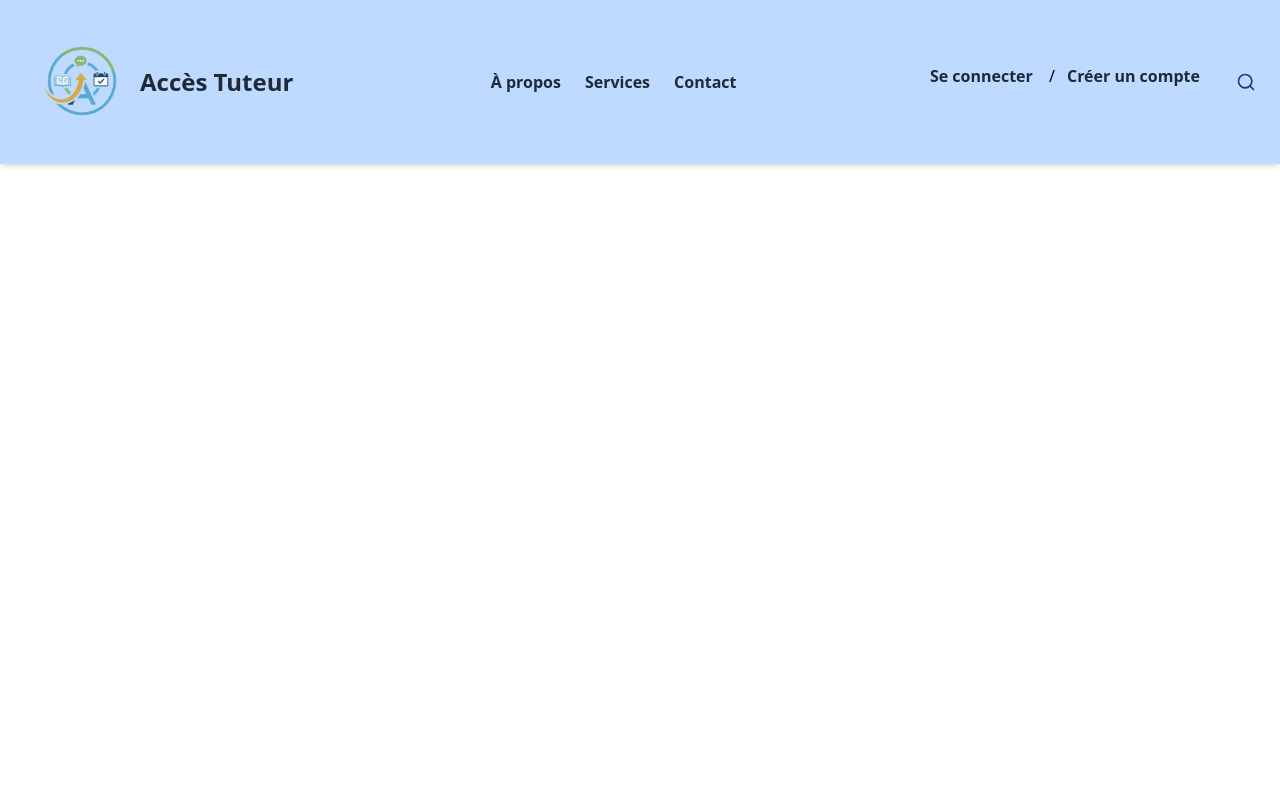
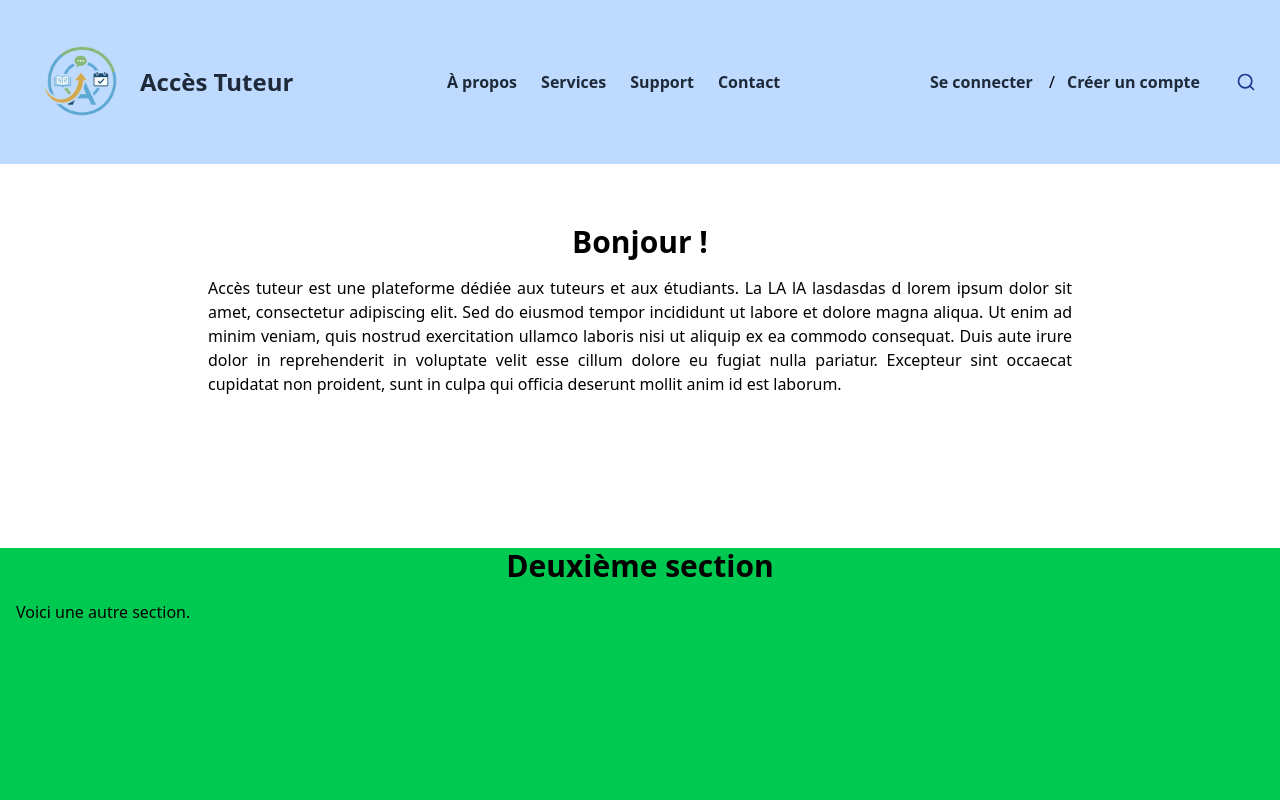
Before and after one commit to willyrire/acces-tuteur-front, a React (Vite) app: page / in a window 1280 px wide. Shown: the top 800 px of the page. Built offline with nearby package versions, Linux system fonts and the light colour scheme.

Commit message:
Ajout de sections dynamiques.

```diff
--- a/package.json
+++ b/package.json
@@ -10,6 +10,7 @@
     "preview": "vite preview"
   },
   "dependencies": {
+    "@shadcn/ui": "^0.0.4",
     "@tailwindcss/vite": "^4.1.18",
     "framer-motion": "^12.27.5",
     "lucide-react": "^0.562.0",
--- a/src/components/Header/Header.jsx
+++ b/src/components/Header/Header.jsx
@@ -12,7 +12,7 @@ const Header = ({ isAuth, userName }) => {
   const [searchOpen, setSearchOpen] = useState(false);
   return (
     <>
-      <header className="sticky top-0 w-full bg-blue-200 shadow-md z-50">
+      <header className="fixed top-0 left-0 w-full z-50 bg-blue-200">
         <div className="max-w-7xl mx-auto flex items-center justify-between p-4">
           {/* Logo à gauche */}
           <Logo />
@@ -21,7 +21,7 @@ const Header = ({ isAuth, userName }) => {
             {/* Menu de navigation au centre */}
             <NavMenu />
           </nav>
-          <nav className="flex gap-4 items-right">
+          <nav className="flex gap-4 items-center">
             {/* Menu utilisateur à droite */}
             <UserMenu isAuth={isAuth} userName={userName} />
             <SearchButton onClick={() => setSearchOpen(!searchOpen)} />
--- a/src/components/Header/NavMenu.jsx
+++ b/src/components/Header/NavMenu.jsx
@@ -8,6 +8,7 @@ const NavMenu = () => {
     { name: "Accueil", link: "/" },
     { name: "À propos", link: "/about" },
     { name: "Services", link: "/services" },
+    { name: "Support", link: "/support" },
     { name: "Contact", link: "/contact" },
   ];
 
--- /dev/null
+++ b/src/components/Section/Section.jsx
@@ -0,0 +1,12 @@
+import React from "react";
+
+const Section = ({title = null, children, className, titleAlignement = "text-center" }) => {
+    return (
+    <section className={`my-8 px-4 ${className}`}>
+        {title && <h1 className={`text-3xl font-bold mb-4 ${titleAlignement}`}>{title}</h1>}
+        {children}
+    </section>
+    );
+};
+
+export default Section;
--- a/src/pages/Homepage.jsx
+++ b/src/pages/Homepage.jsx
@@ -1,12 +1,23 @@
 import React from "react";
+import Header from "../components/Header/Header";
+import Section from "../components/Section/Section";
 
-import Header from "../components/Header/Header";
 function HomePage({isAuth, userName}) {
   return (
-    <div className="min-h-screen flex flex-col">
-      {/* Header en haut */}
+    <div className="flex flex-col">
       <Header isAuth={isAuth} userName={userName} />
+      <Section
+        title="Bonjour !"
+        children="Accès tuteur est une plateforme dédiée aux tuteurs et aux étudiants. La LA lA lasdasdas d lorem ipsum dolor sit amet, consectetur adipiscing elit. Sed do eiusmod tempor incididunt ut labore et dolore magna aliqua. Ut enim ad minim veniam, quis nostrud exercitation ullamco laboris nisi ut aliquip ex ea commodo consequat. Duis aute irure dolor in reprehenderit in voluptate velit esse cillum dolore eu fugiat nulla pariatur. Excepteur sint occaecat cupidatat non proident, sunt in culpa qui officia deserunt mollit anim id est laborum."
+        className="bg-white-500 pb-30 mt-16 pt-40 max-w-4xl mx-auto text-justify"
+        titleAlignement="text-center"
+      />
 
+      <Section
+        title="Deuxième section"
+        children="Voici une autre section."
+        className="bg-green-500 min-h-screen mt-0"
+      />
     </div>
   );
 }
--- a/src/routes/Routes.jsx
+++ b/src/routes/Routes.jsx
@@ -9,6 +9,7 @@ const AppRoutes = () => {
         <Router>
             <Routes>
                 <Route path="/" element={<HomePage />} />
+                <Route path="/auth/login" element={<div>About Page</div>} />
 
                 {/* Futur exemple de route */}
                 {/* <Route path="/login" element={<LoginPage />} /> */}
```
Also changed, not shown: src/components/LoginPage.jsx (added), 1 other file (tests, documents, lock files or other folders).
